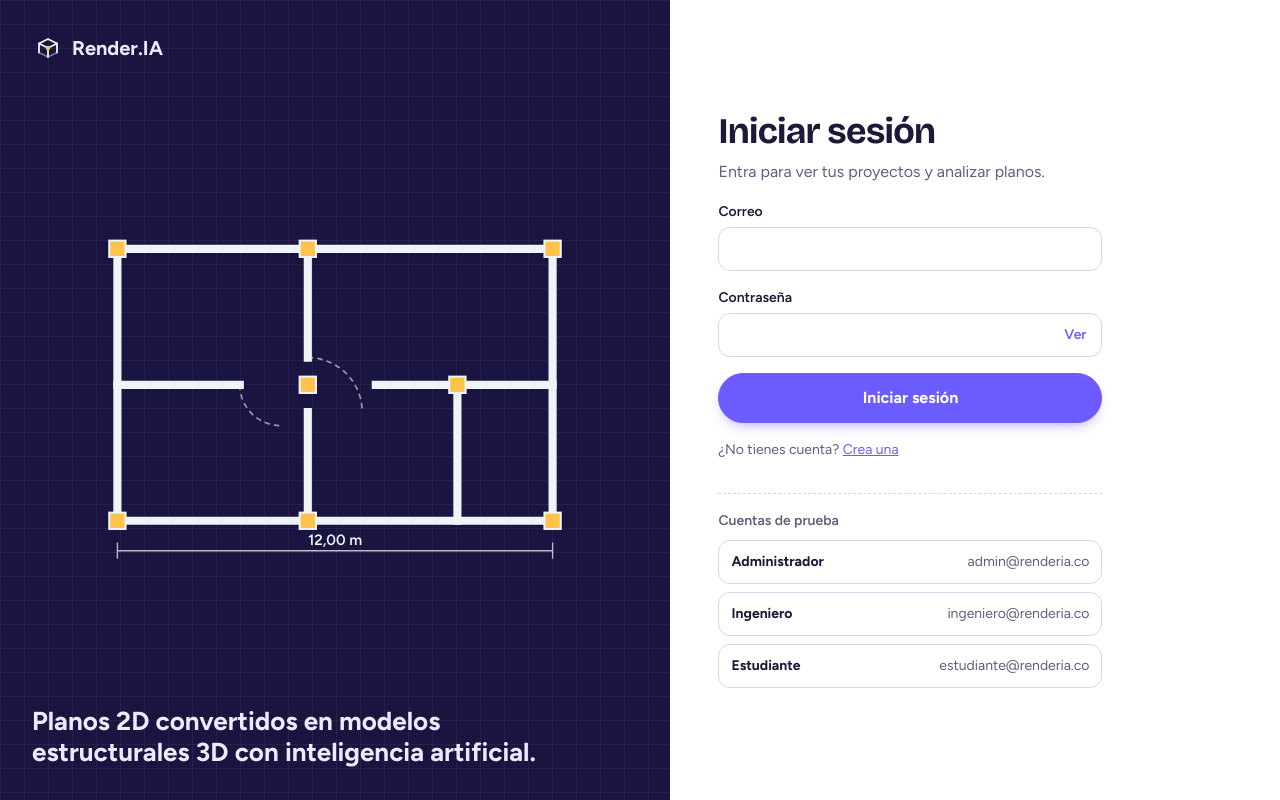
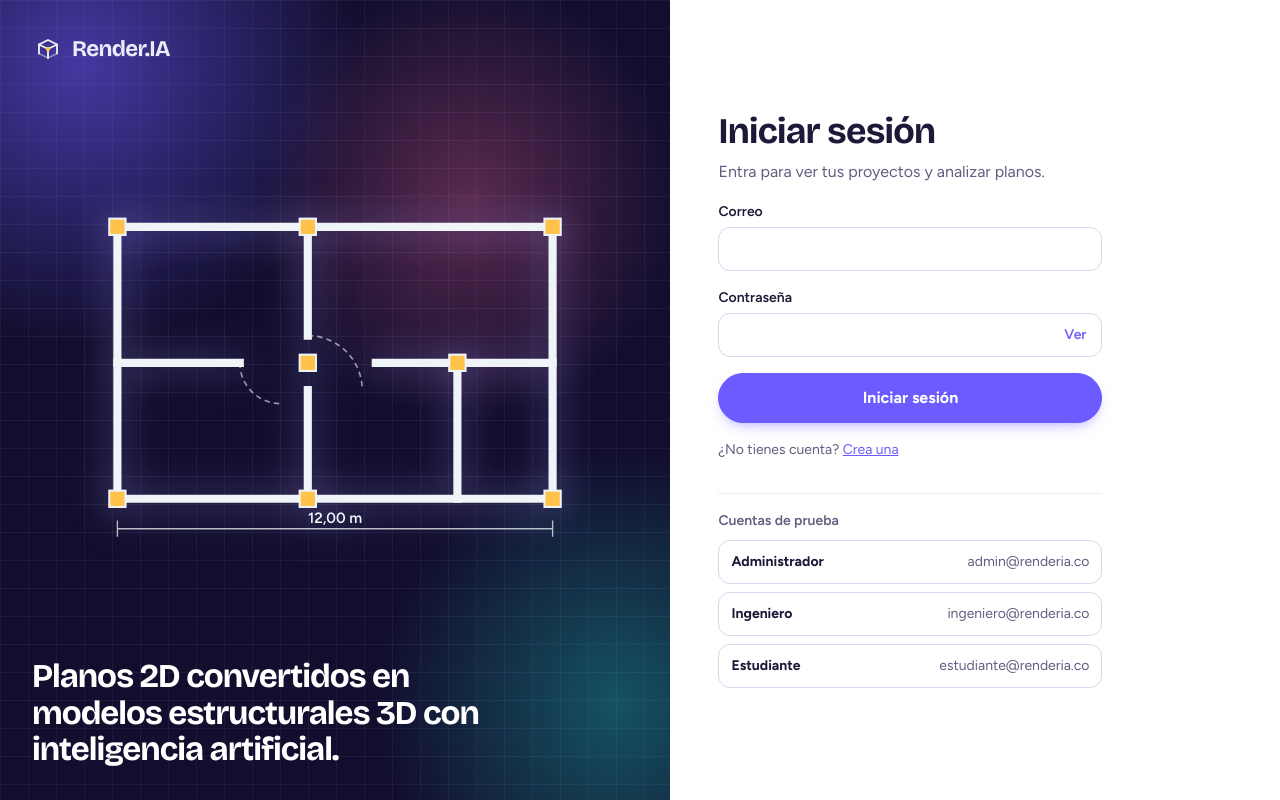
Before and after one commit to Render-ia/renderia-frontend, a website built with Vite: page index.html in a window 1280 px wide. Built offline with nearby package versions, Linux system fonts and the light colour scheme; no server answers.

Commit message:
Rediseñar el login y el registro con el panel aurora
Co-Authored-By: Claude Opus 5.5 <noreply@anthropic.com>
Claude-Session: https://claude.ai/code/session_012BkkVEgR3Q9eZSe3LFu1vo

```diff
--- a/src/styles/auth.css
+++ b/src/styles/auth.css
@@ -1,6 +1,6 @@
 /*
- * Login and registration. The left panel is a cyanotype: white lines on
- * prussian blue, the way construction blueprints were printed.
+ * Login and registration. The left panel is the night "aurora" surface with
+ * the sample plan drawn in light, as if lit from inside.
  */
 .auth {
   display: grid;
@@ -15,11 +15,9 @@
   justify-content: space-between;
   gap: var(--space-8);
   padding: var(--space-8);
-  background-color: var(--color-cyanotype);
-  background-image:
-    linear-gradient(var(--color-cyanotype-grid) 1px, transparent 1px),
-    linear-gradient(90deg, var(--color-cyanotype-grid) 1px, transparent 1px);
-  background-size: 24px 24px;
+  background-color: var(--color-cyanotype-deep);
+  background-image: var(--aurora), var(--aurora-grid);
+  background-size: 100% 100%, 100% 100%, 100% 100%, 28px 28px, 28px 28px;
   color: var(--color-cyanotype-text);
 }
 
@@ -27,9 +25,10 @@
   display: flex;
   align-items: center;
   gap: var(--space-2);
-  font-size: var(--font-size-lg);
-  font-weight: 750;
-  font-stretch: 118%;
+  font-family: var(--font-display);
+  font-size: 1.4rem;
+  font-weight: 700;
+  letter-spacing: -0.03em;
 }
 
 .auth__brand .logo-mark {
@@ -43,6 +42,7 @@
 
 .auth__drawing .plan {
   max-width: 34rem;
+  filter: drop-shadow(0 0 18px rgba(169, 159, 255, 0.55));
 }
 
 .auth__blueprint .plan__walls path {
@@ -67,11 +67,13 @@
 }
 
 .auth__tagline {
-  max-width: 30ch;
-  font-size: var(--font-size-xl);
-  font-weight: 650;
-  font-stretch: 112%;
-  line-height: 1.2;
+  max-width: 22ch;
+  font-family: var(--font-display);
+  font-size: clamp(1.6rem, 2.6vw, 2.4rem);
+  font-weight: 700;
+  letter-spacing: -0.03em;
+  line-height: 1.1;
+  color: #ffffff;
 }
 
 .auth__panel {
@@ -81,6 +83,7 @@
   gap: var(--space-8);
   padding: var(--space-8) clamp(var(--space-4), 6vw, var(--space-12));
   background: var(--color-paper-raised);
+  box-shadow: -24px 0 60px -30px rgba(18, 14, 46, 0.5);
 }
 
 .auth__form {
@@ -171,7 +174,7 @@
 
 .role-option:has(input:checked) {
   border-color: var(--color-prussian);
-  box-shadow: inset 4px 0 0 var(--color-survey);
+  background: var(--color-prussian-tint);
 }
 
 .role-option input {
@@ -191,7 +194,7 @@
   width: 100%;
   max-width: 24rem;
   padding-top: var(--space-4);
-  border-top: 1px dashed var(--color-concrete);
+  border-top: 1px solid var(--color-concrete-soft);
 }
 
 .auth__demo p {
@@ -227,8 +230,8 @@
 }
 
 .demo-account:hover {
-  border-color: var(--color-cyanotype-line);
-  background: color-mix(in srgb, var(--color-cyanotype-line) 12%, transparent);
+  border-color: var(--color-prussian);
+  background: var(--color-prussian-tint);
 }
 
 @media (max-width: 860px) {
```
